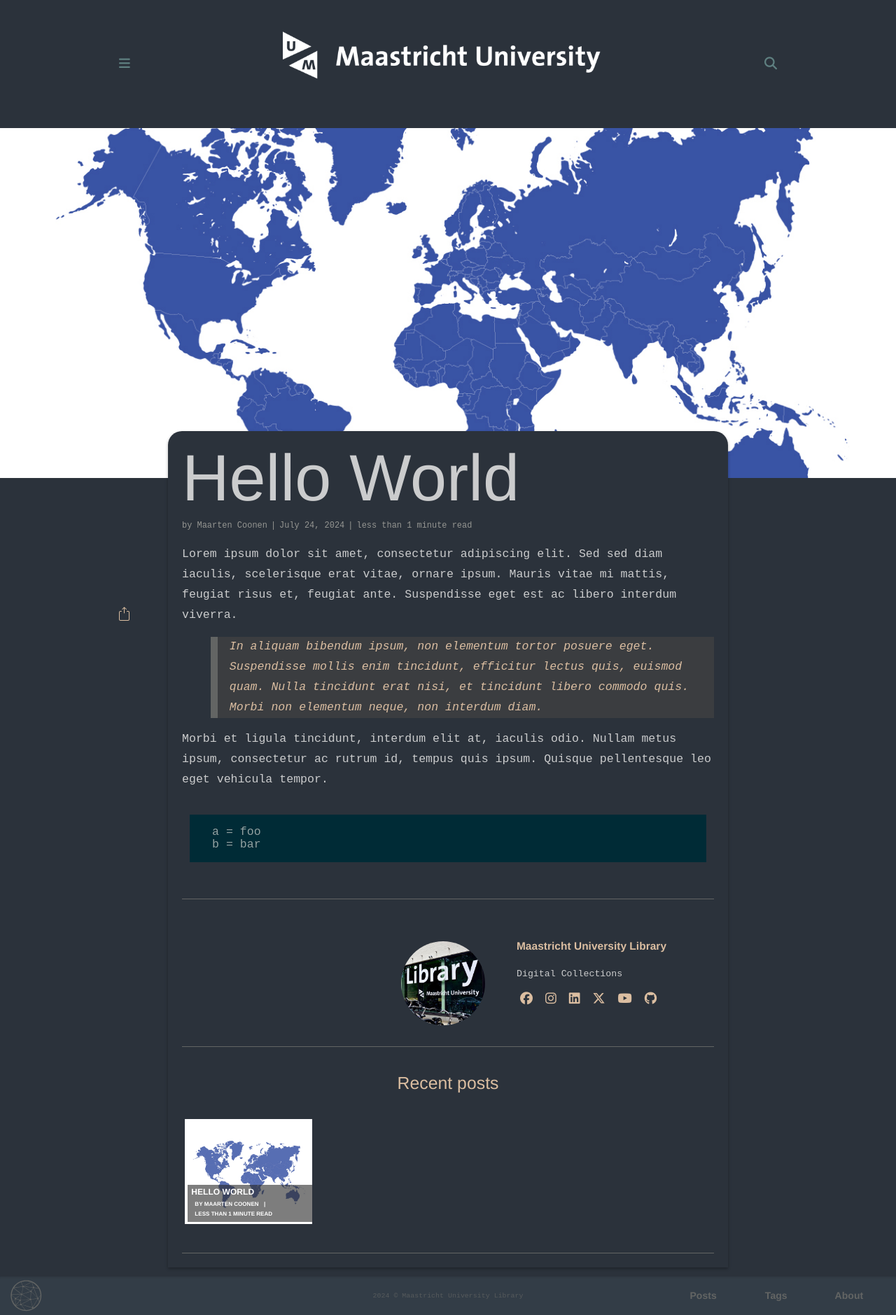
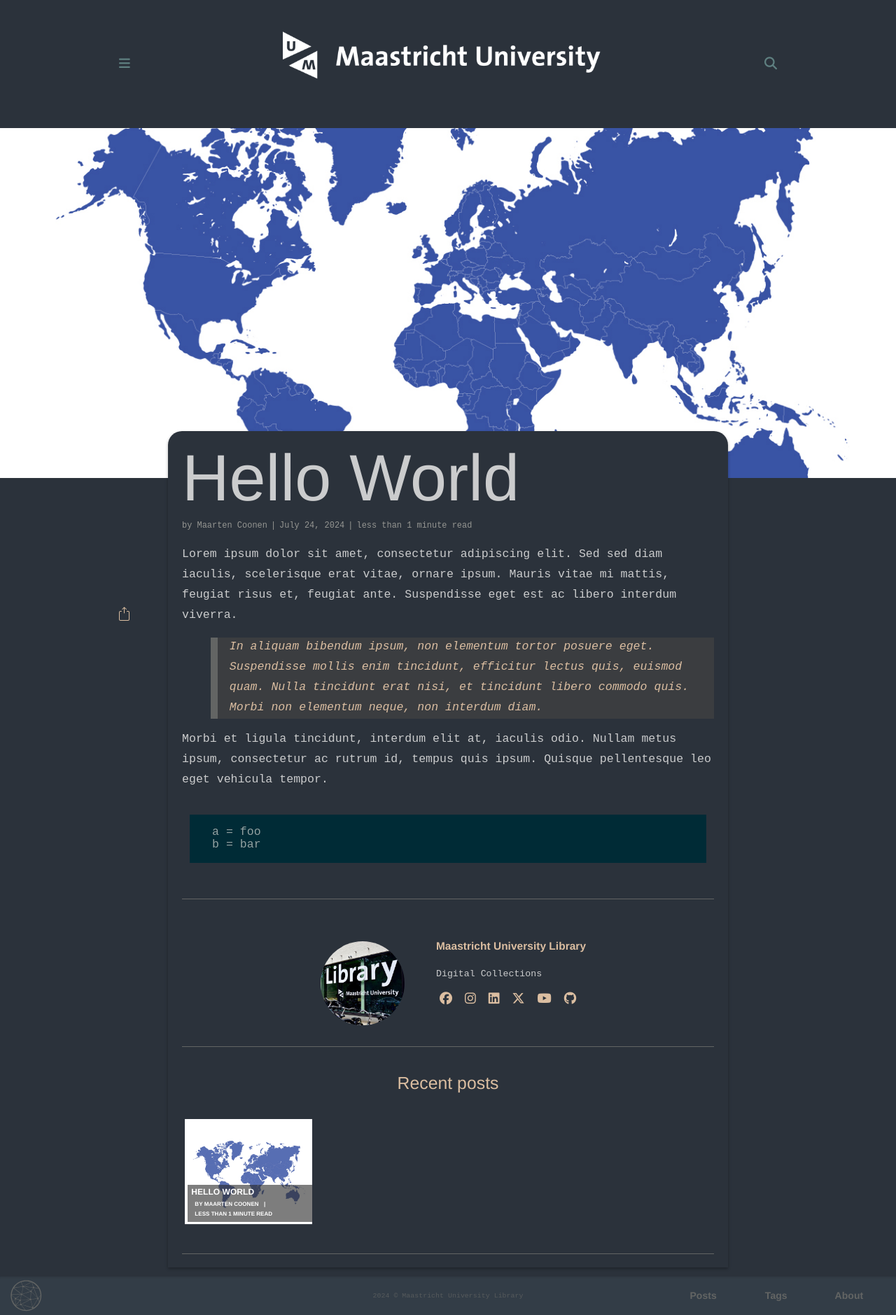
Before and after one commit to MaastrichtU-Library/tech-talk, a Jekyll site: the page built from _posts/2024-07-24-hello-world.md, in a window 1280 px wide. Shown: the whole page at 70% size. Built offline with Jekyll 4.4.1, drawn with Linux system fonts in a browser that asks for light colours; some web fonts are replaced.

Commit message:
CSS change author box

```diff
--- a/_includes/author-box.html
+++ b/_includes/author-box.html
@@ -21,7 +21,7 @@
       {% if site.twitter %}
       <li class="twitter"><a class="twitter" href="https://x.com/{{site.twitter}}" target="_blank"><i class="fa-brands fa-x-twitter"></i></a></li>
       {% endif %}
-      {% if site.twitter %}
+      {% if site.youtube %}
       <li class="twitter"><a class="youtube" href="https://www.youtube.com/channel/{{site.youtube}}" target="_blank"><i class="fa-brands fa-youtube"></i></a></li>
       {% endif %}
       {% if site.github %}
--- a/assets/css/main.css
+++ b/assets/css/main.css
@@ -1713,7 +1713,7 @@
     display: inline-block;
     margin-right: 15px;
     margin-left: 15px;
-    width: 380px;
+    /*width: 380px;*/
 }
 .author-box .author-img {
   width: 120px;
```
